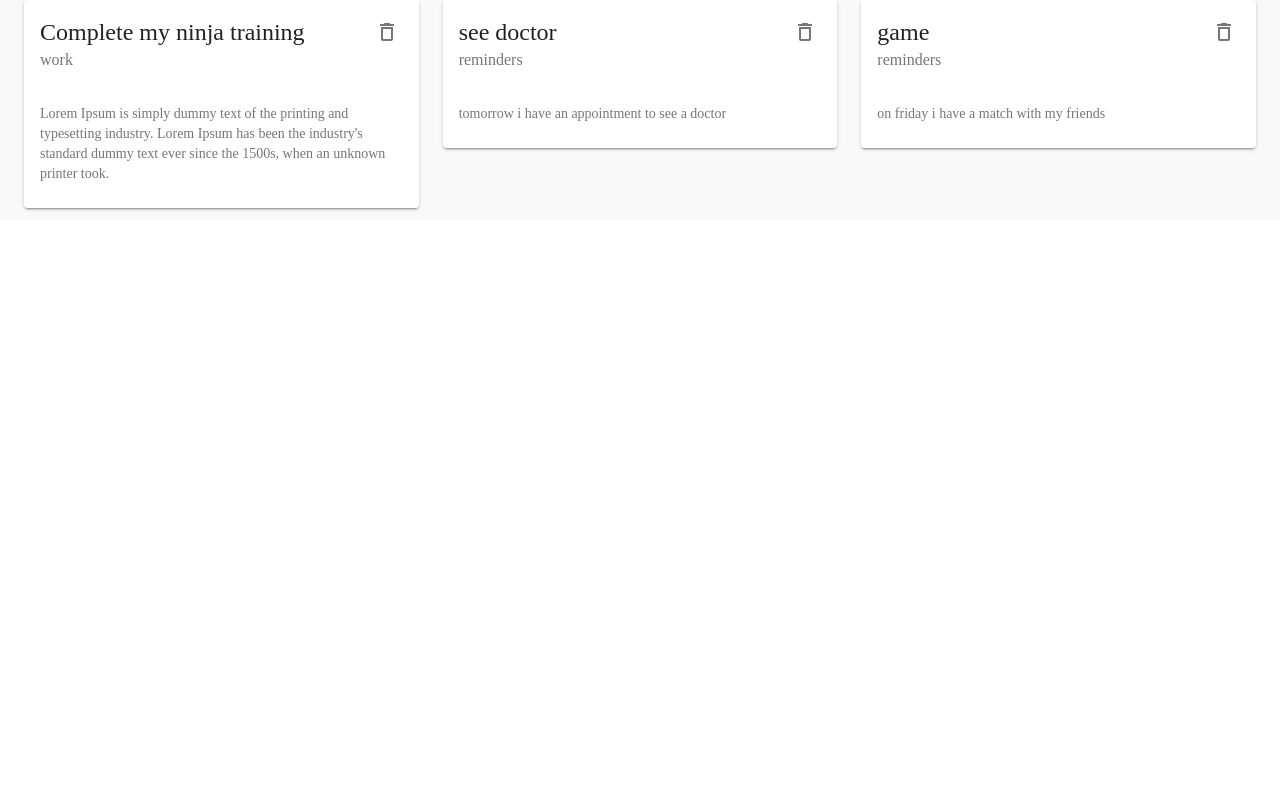
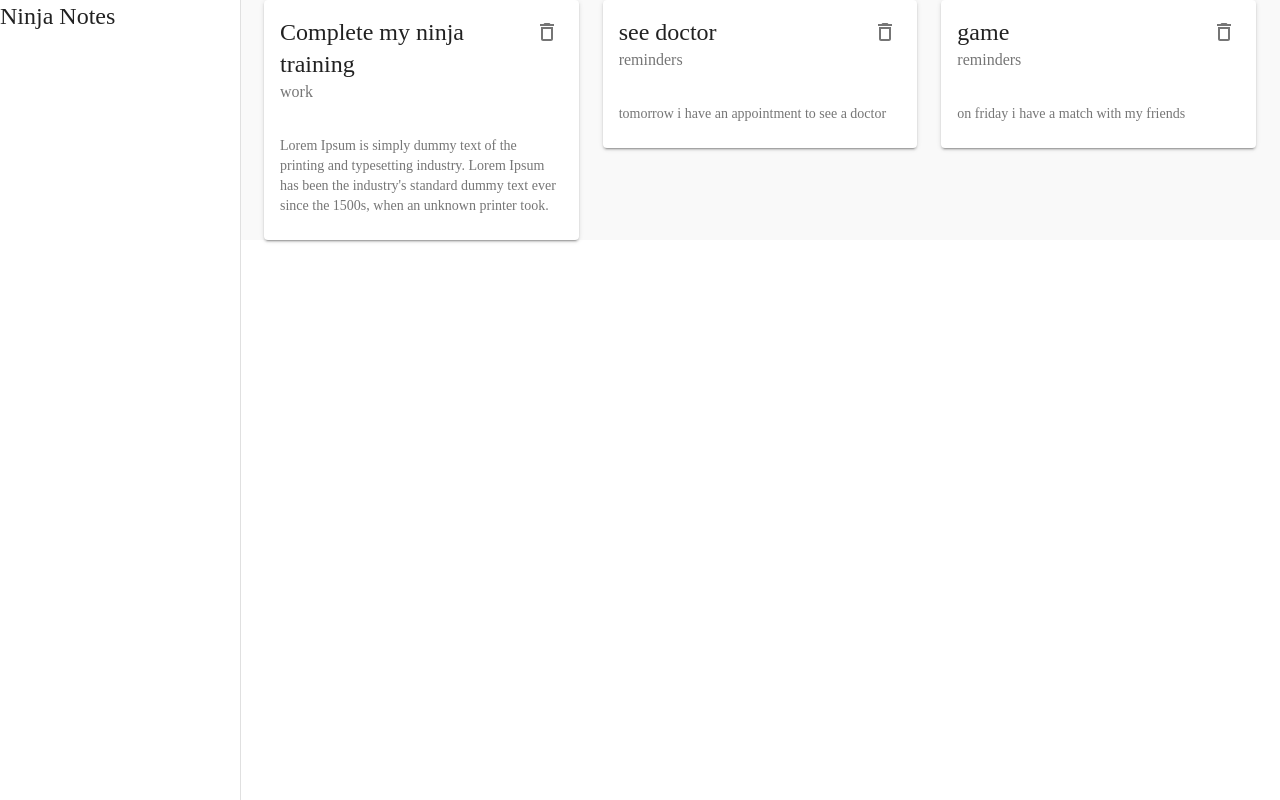
Before and after one commit to shawon122334/react-material-ui, a React (Create React App) app: page / in a window 1280 px wide. Built offline with nearby package versions, Linux system fonts and the light colour scheme; data requests are answered from the project's data file.

Commit message:
drawer added

```diff
--- a/src/components/Layout.js
+++ b/src/components/Layout.js
@@ -1,15 +1,38 @@
-import { makeStyles } from '@material-ui/core'
+import { Drawer, makeStyles, Typography } from '@material-ui/core'
 import React from 'react'
+const drawerWidth= 240;
 const useStyle= makeStyles({
     page:{
         backgroundColor:'#f9f9f9',
         width:'100%',
+    },
+    drawer:{
+        width: drawerWidth
+    },
+    paperDrawer:{
+        width: drawerWidth
+    },
+    root:{
+        display: 'flex',
     }
 })
 export default function Layout({ children }) {
     const classes=useStyle()
     return (
-        <div>
+        <div className={classes.root}>
+            <Drawer
+            className={classes.drawer}
+            variant="permanent"
+            anchor="left"
+            classes={{paper: classes.paperDrawer}}
+            >
+            {/* classes is a built in method here to override css  */}
+                <div>
+                    <Typography variant="h5">
+                        Ninja Notes
+                    </Typography>
+                </div>
+            </Drawer>
             <div className={classes.page}>
                 {children}
             </div>
```
